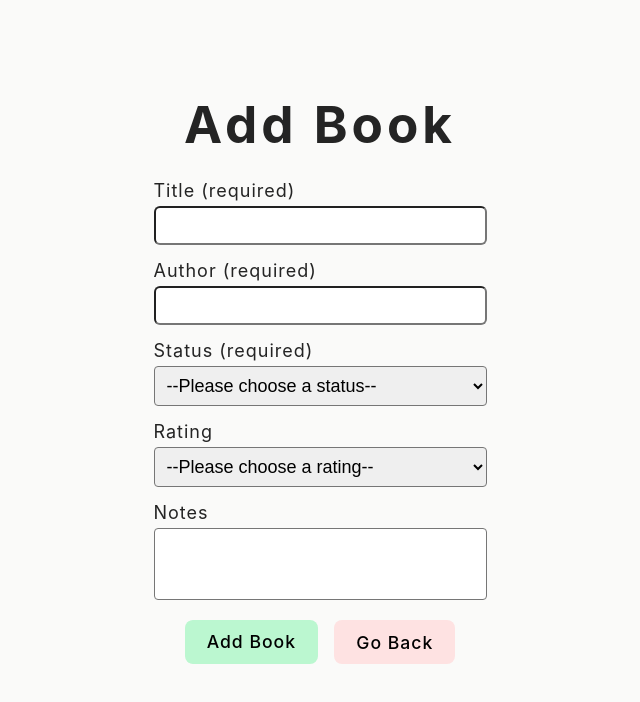
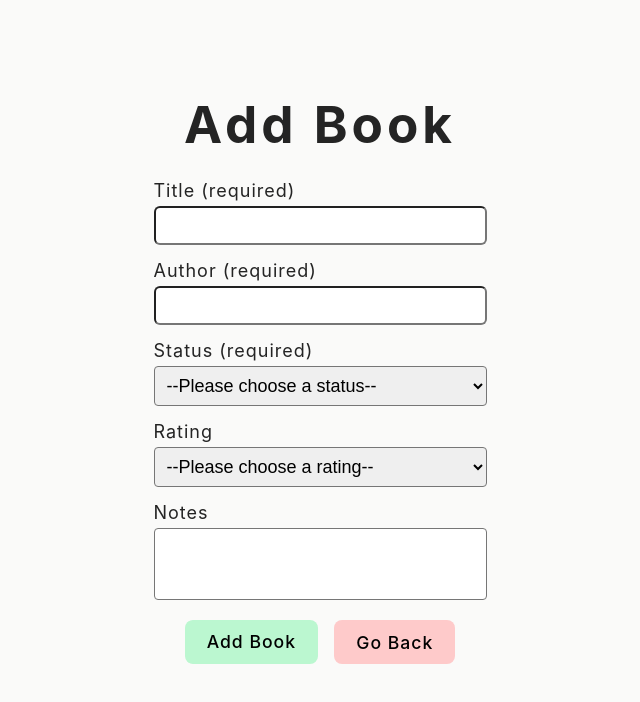
Before and after one commit to hwhuang27/yomi-client, a React (Vite) app: page /book/new in a window 1280 px wide. Shown: the top 702 px of the page, without its empty margins (320-960 px from the left). Built offline with nearby package versions, Linux system fonts and the light colour scheme.

Commit message:
Add styling for readability

```diff
--- a/src/App.css
+++ b/src/App.css
@@ -168,7 +168,7 @@ button:focus-visible {
 .button {
   margin: 8px;
   color: black;
-  background-color: #fee2e2;
+  background-color: #fecaca;
   border-radius: 8px;
   border: 1px solid transparent;
   padding: 0.6em 1.2em;
--- a/src/index.css
+++ b/src/index.css
@@ -45,6 +45,12 @@ h1 {
     color: #747bff;
   }
   button {
-    background-color: #f9f9f9;
+    background-color: #bbf7d0;
+  }
+  .link-btn {
+    background-color: #bbf7d0;
+  }
+  .button {
+    background-color: #fecaca;
   }
 }
```
